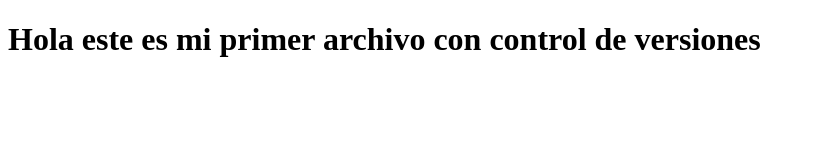
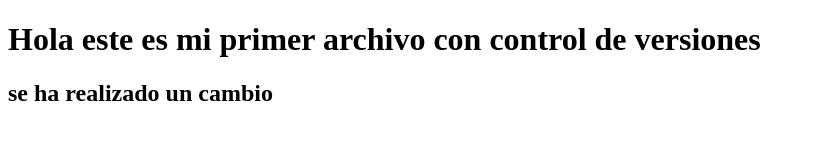
Before and after one commit to Carlos-pixel24/CTROL-PC, a plain HTML site: page index.html in a window 1280 px wide. Shown: the whole page, without its empty margins (0-815 px from the left). Drawn offline with Linux system fonts and the light colour scheme.

Commit message:
Segundo cambio

```diff
--- a/index.html
+++ b/index.html
@@ -8,5 +8,6 @@
 </head>
 <body>
     <h1>Hola este es mi primer archivo con control de versiones</h1>
+    <h2>se ha realizado un cambio</h2>
 </body>
 </html>
```
